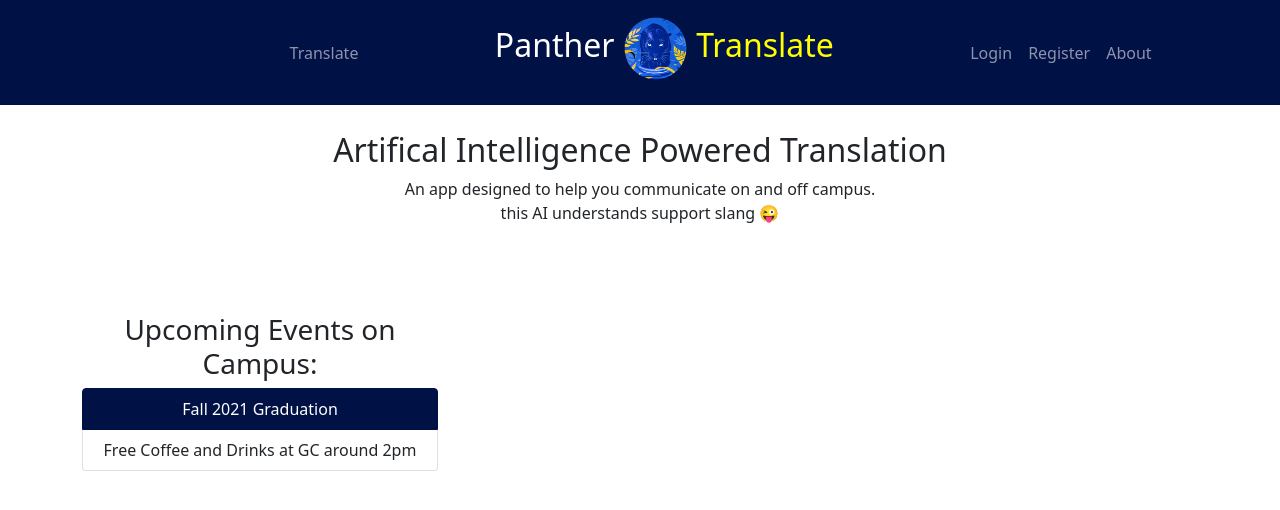
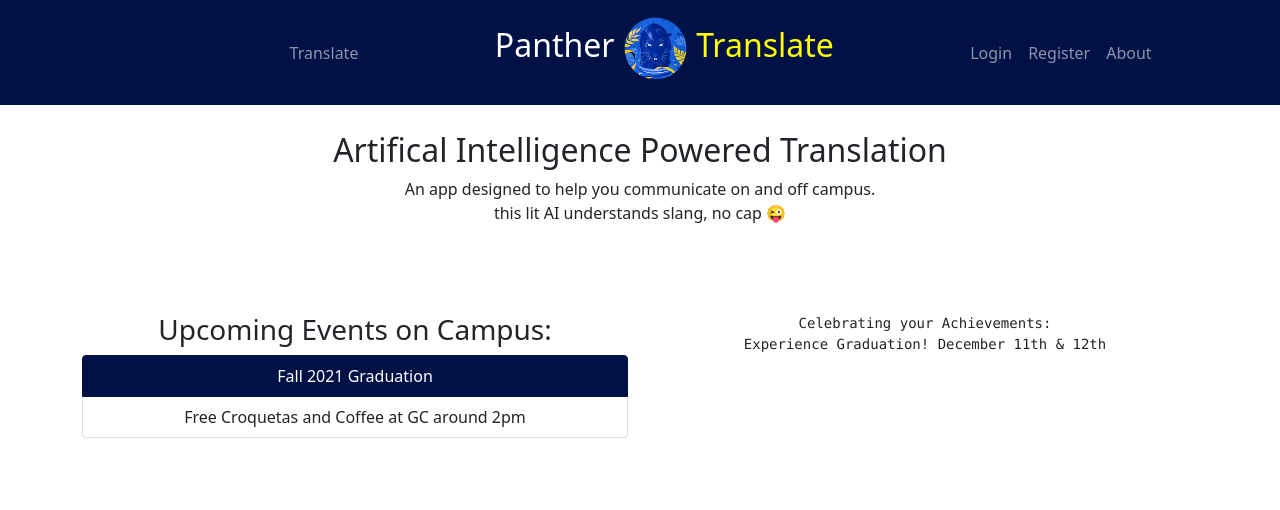
Before and after one commit to 64bit-awesome/Panther-Translate, a React (Create React App) app in the folder frontend/: page / in a window 1280 px wide. Shown: the top 510 px of the page. Built offline with nearby package versions, Linux system fonts and the light colour scheme.

Commit message:
Add text to home page events + update home page subtitle

```diff
--- a/frontend/src/components/Home.js
+++ b/frontend/src/components/Home.js
@@ -2,6 +2,23 @@ import React, {useState} from 'react';
 import { Container, Col, Row, ListGroup } from "react-bootstrap";
 
 function Home() {
+
+  const [eventText, setEventText] = useState("Celebrating your Achievements:\nExperience Graduation! December 11th & 12th"); // holds the text of the current event selected.
+
+  const setText = (item) => {
+    switch (item) {
+      case "event1":
+        setEventText("Celebrating your Achievements:\nExperience Graduation! December 11th & 12th");
+        break;
+      case "event2":
+        setEventText("De-stress this semester with some free croquetas and coffee.\n\n\nWe love our croquetas and coffee so you'll have to find us first!\n We'll be hiding in GC around 2pm November 16th 2021.\n\n\nps:not really, this is just for demo purposes.");
+        break;
+      default:
+        // do nothing
+        break;
+    }
+  };
+
 
   return(
     <Container style={{marginTop: "2%"}}>
@@ -12,7 +29,7 @@ function Home() {
         <p>
           An app designed to help you communicate on and off campus.
           <br/>
-          this AI understands support slang &#128540;
+          this lit AI understands slang, no cap &#128540;
         </p>
       </Row>
       <br/>
@@ -22,16 +39,17 @@ function Home() {
         <Col>
         <h3>Upcoming Events on Campus:</h3>
           <ListGroup defaultActiveKey="#event1">
-          <ListGroup.Item action href="#event1">
+          <ListGroup.Item action href="#event1" onClick={() => { setText("event1"); }}>
             Fall 2021 Graduation
           </ListGroup.Item>
-          <ListGroup.Item action href="#event2">
-            Free Coffee and Drinks at GC around 2pm
+          <ListGroup.Item action href="#event2" onClick={() => { setText("event2"); }}>
+            Free Croquetas and Coffee at GC around 2pm
           </ListGroup.Item>
         </ListGroup>
         </Col>
-        <Col></Col>
-        <Col></Col>
+        <Col>
+          <pre>{eventText}</pre>
+        </Col>
       </Row>
     </Container>
   );
```
